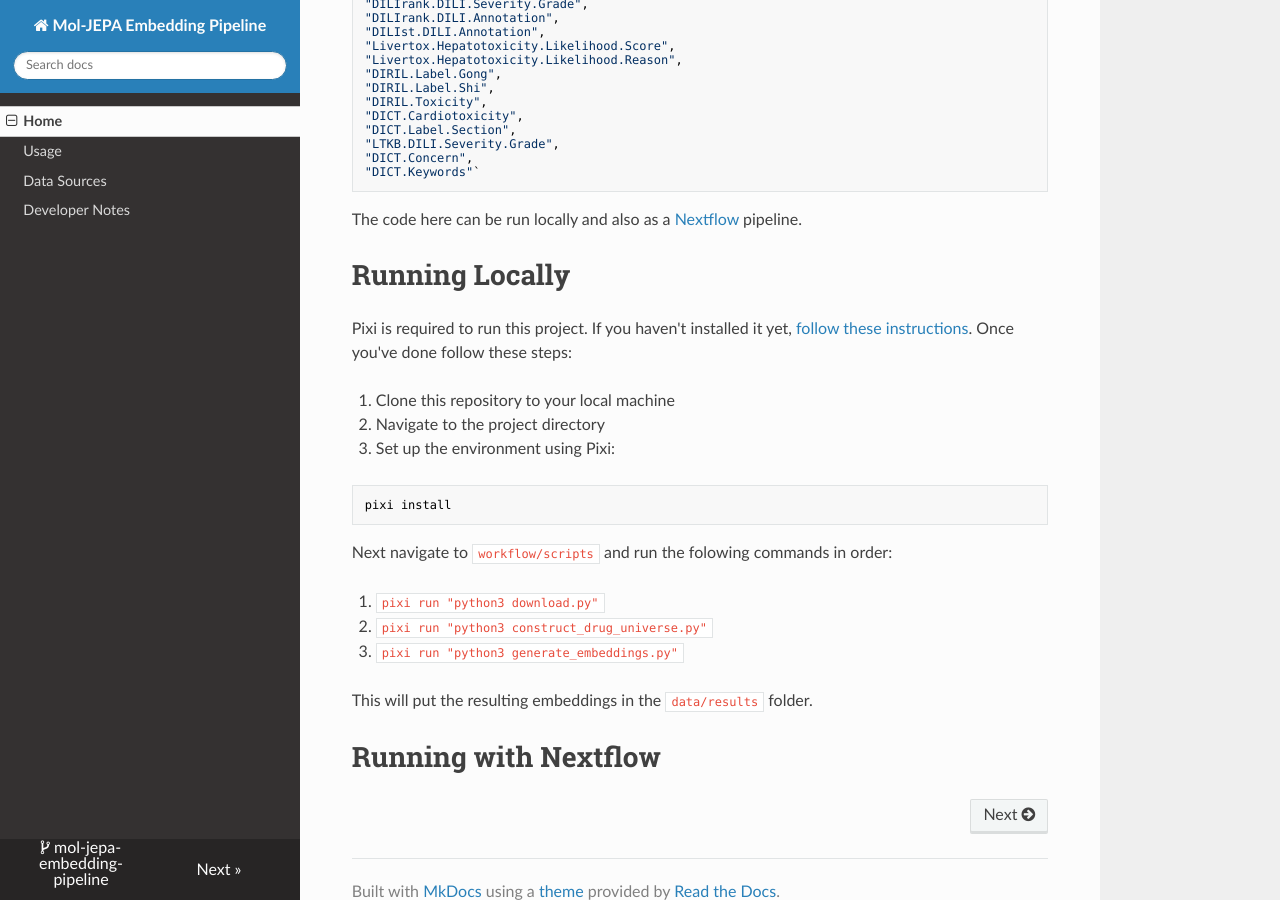
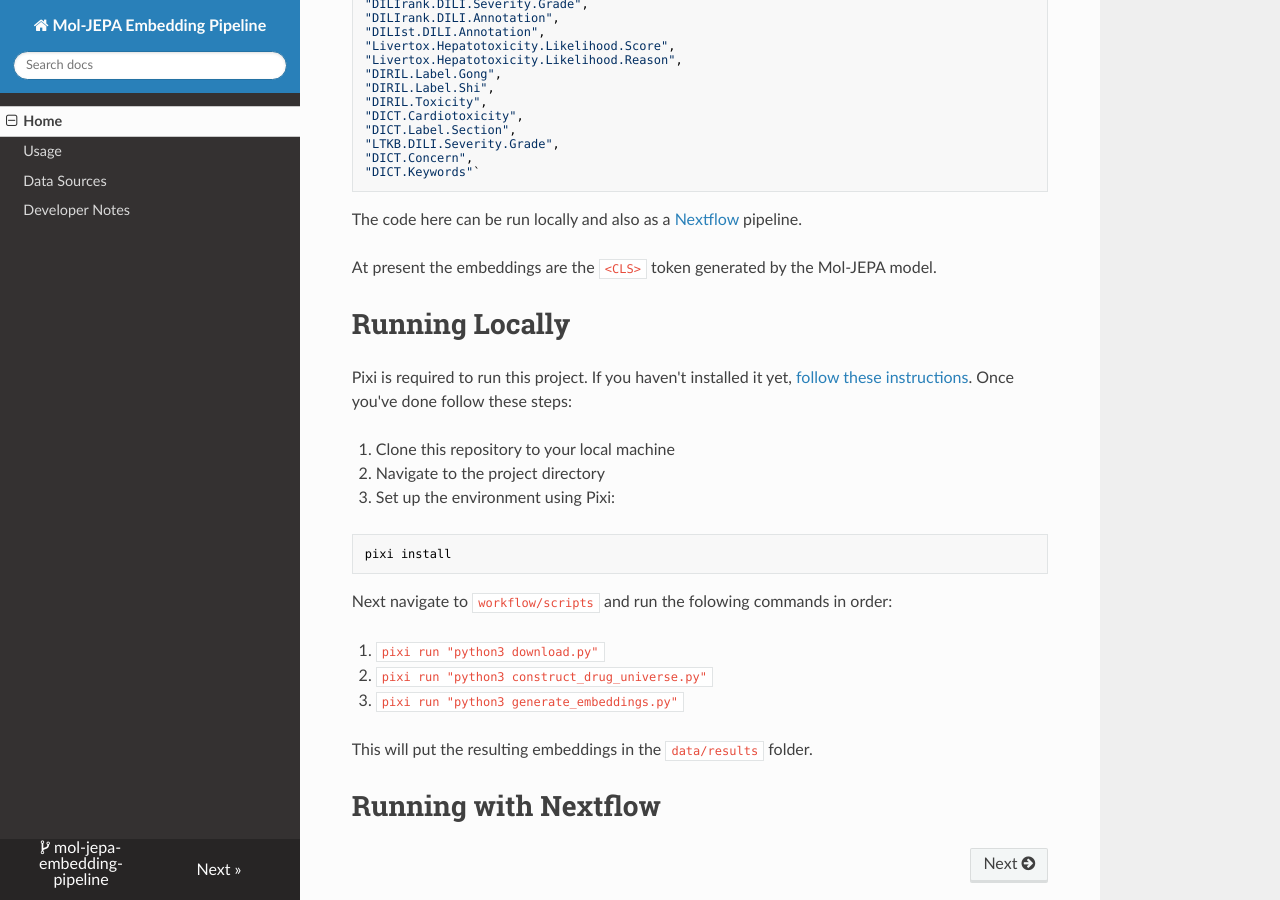
Before and after one commit to bhklab/mol-jepa-embedding-pipeline, an MkDocs documentation site: the page built from docs/README.md, in a window 1280 px wide and 900 px high, scrolled down 800 px. Built offline with MkDocs 1.6.1, drawn with Linux system fonts in a browser that asks for light colours; nearby versions of some CDN libraries.

Commit message:
chore: adding embedding type to readme

```diff
--- a/docs/README.md
+++ b/docs/README.md
@@ -50,6 +50,8 @@ Or
 The code here can be run locally and also as a [Nextflow](https://www.nextflow.io) pipeline.
 
 
+At present the embeddings are the `<CLS>` token generated by the Mol-JEPA model.
+
 # Running Locally
 
 
```
